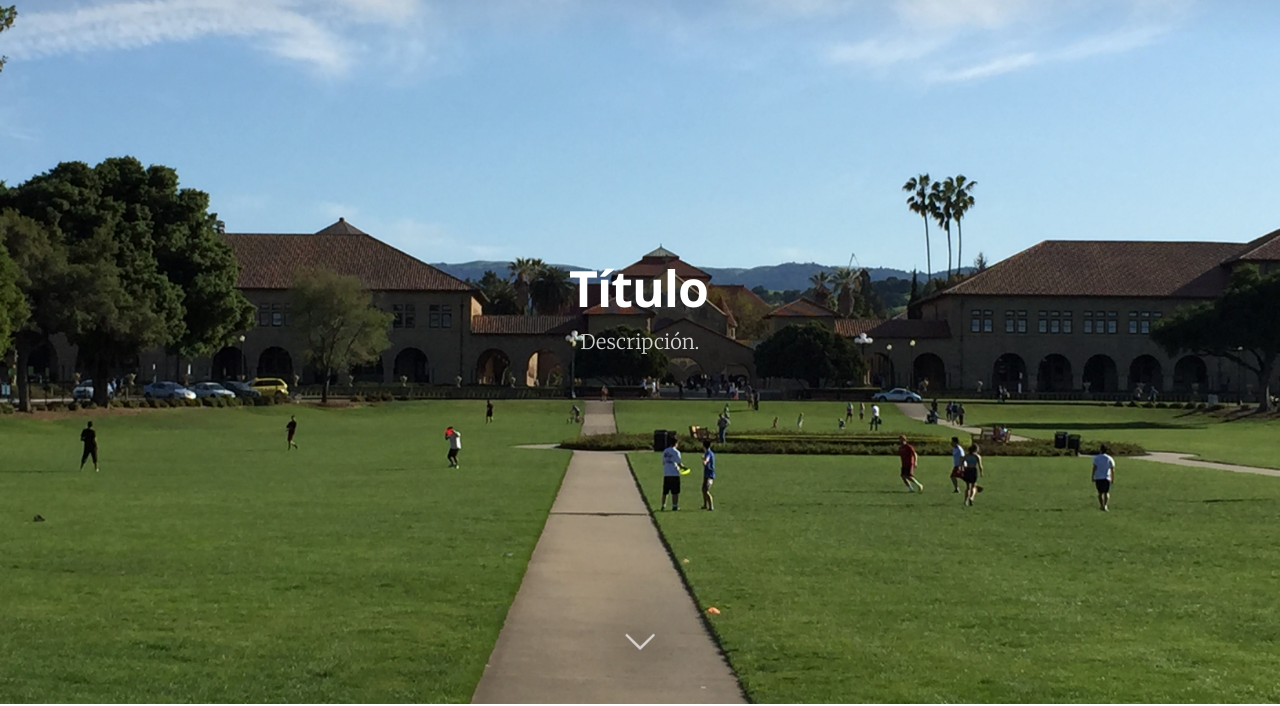
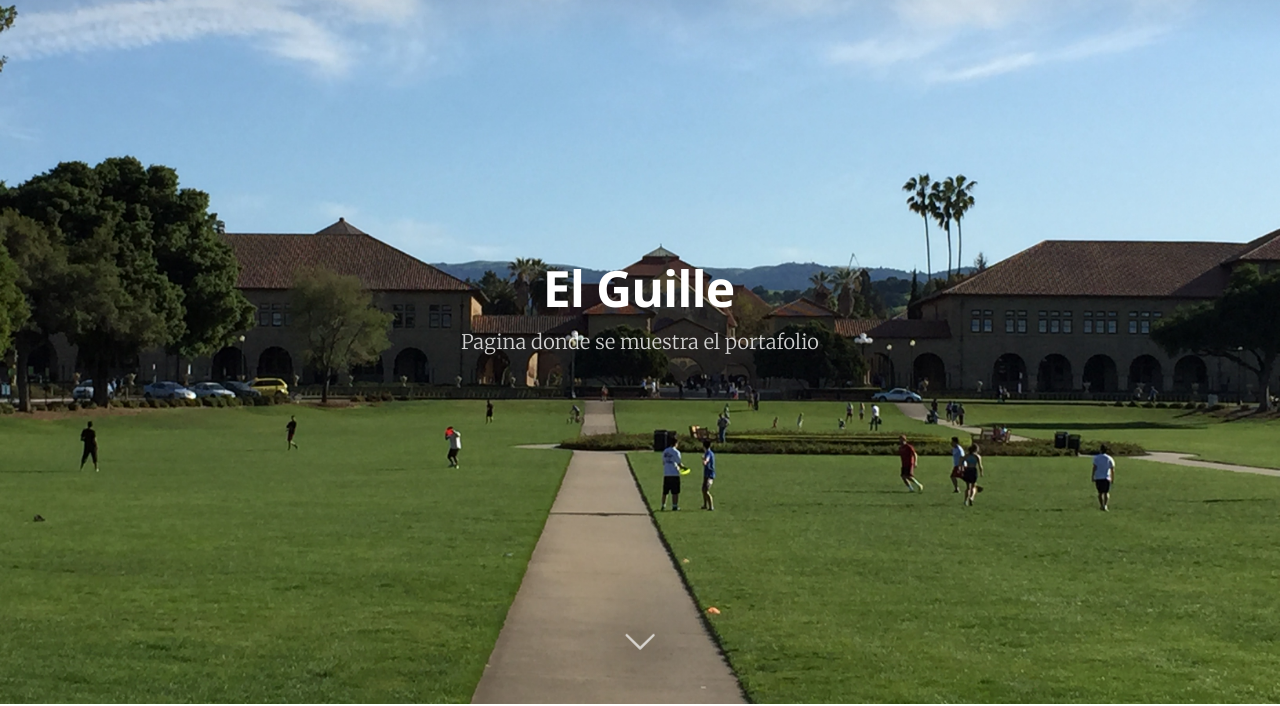
Before and after one commit to elguille86/webdemo, a plain HTML site: page index.html in a window 1280 px wide. Shown: the part 96-802 px from the top of the page. Drawn offline with nearby package versions, Linux system fonts and the light colour scheme.

Commit message:
Cambiando el titulo

```diff
--- a/index.html
+++ b/index.html
@@ -75,8 +75,8 @@
             </nav>
             <div class="vertical">
                 <div class="main-header-content inner">
-                    <h1 class="page-title">Título</h1>
-                    <h2 class="page-description">Descripción.</h2>
+                    <h1 class="page-title">El Guille</h1>
+                    <h2 class="page-description">Pagina donde se muestra el portafolio</h2>
                 </div>
             </div>
             <a class="scroll-down icon-arrow-left" href="index.html#content" data-offset="-45"><span class="hidden">Scroll Down</span></a>
```
